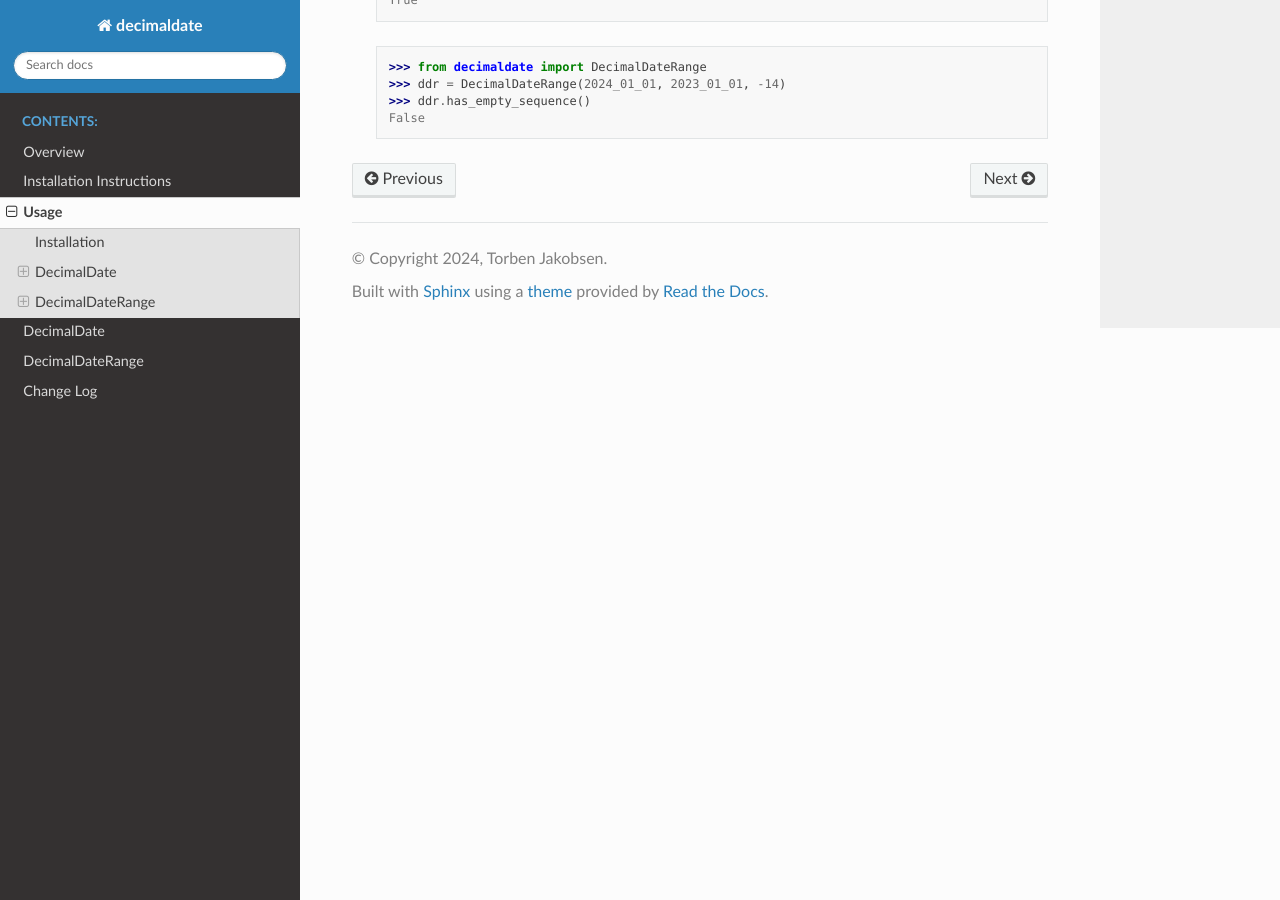
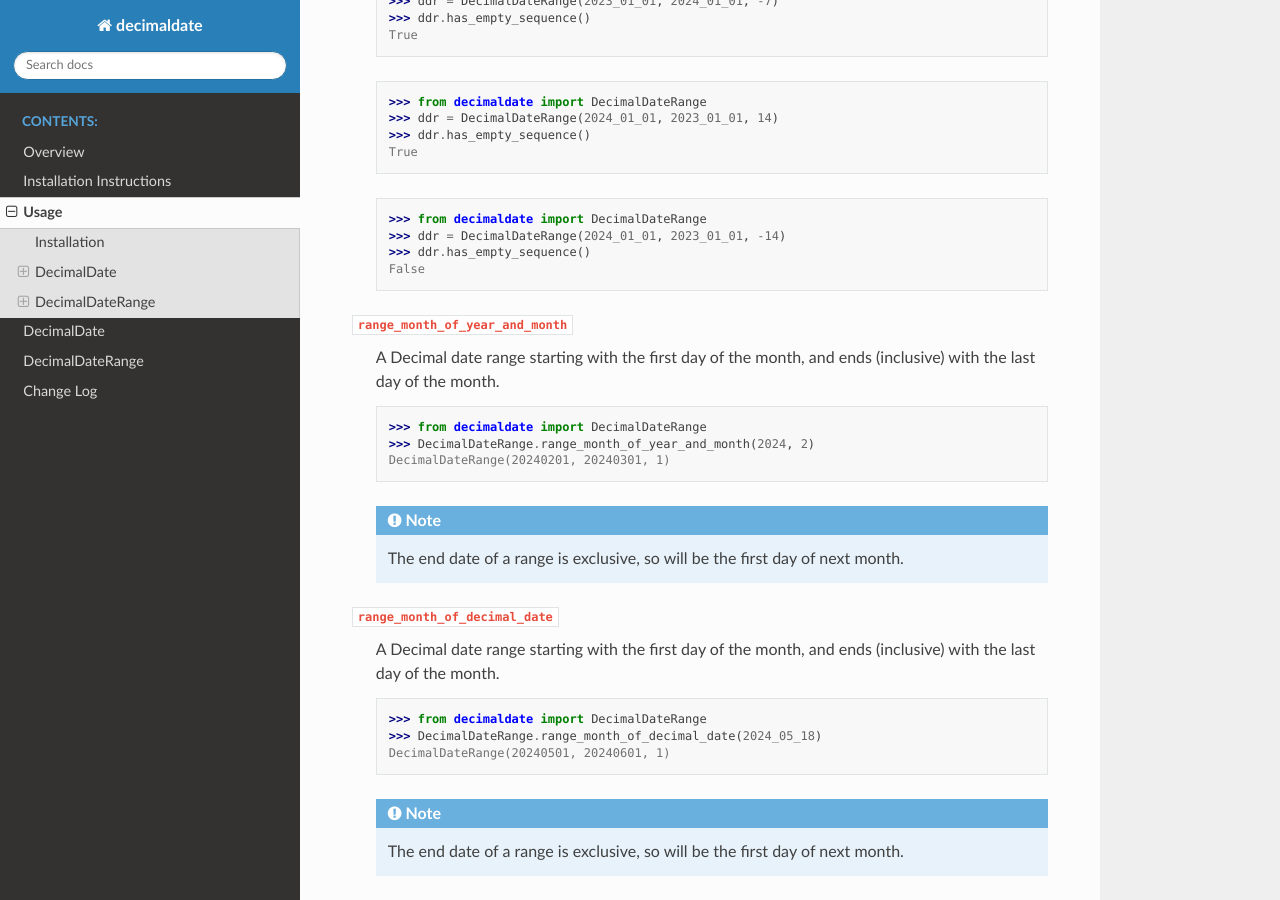
Before and after one commit to TorbenJakobsen/decimaldate, a Sphinx documentation site: the page built from docs/source/usage.rst, in a window 1280 px wide and 900 px high, scrolled down 12402 px. Built offline with Sphinx 7.4.7 and the Read the Docs theme 3.1.0, drawn with Linux system fonts in a browser that asks for light colours; some of the changed text lies outside the part shown.

```diff
--- a/README.rst
+++ b/README.rst
@@ -434,5 +434,4 @@ rstcheck
   Outstanding
 ===============
 
-- ``DecimalDateRange.month(year, month)``
 - ``DecimalDate.randrange(start, stop [, step])``
--- a/docs/source/usage.rst
+++ b/docs/source/usage.rst
@@ -422,6 +422,11 @@ Class Methods
     >>> DecimalDate.diff_days(dd, dd)
     0
 
+``from_ymd``
+    A new ``DecimalDate`` from arguments: year, month, and day.
+
+    >>> DecimalDate.from_ymd(2021,2,14)
+    DecimalDate(20210214)
 
 ====================
   DecimalDateRange
@@ -566,3 +571,26 @@ Instance Methods
     >>> ddr = DecimalDateRange(2024_01_01, 2023_01_01, -14)
     >>> ddr.has_empty_sequence()
     False
+
+
+``range_month_of_year_and_month``
+    A Decimal date range starting with the first day of the month, and ends (inclusive) with the last day of the month.
+
+    >>> from decimaldate import DecimalDateRange
+    >>> DecimalDateRange.range_month_of_year_and_month(2024, 2)
+    DecimalDateRange(20240201, 20240301, 1)
+
+    .. note::
+
+        The end date of a range is exclusive, so will be the first day of next month.
+
+``range_month_of_decimal_date``
+    A Decimal date range starting with the first day of the month, and ends (inclusive) with the last day of the month.
+
+    >>> from decimaldate import DecimalDateRange
+    >>> DecimalDateRange.range_month_of_decimal_date(2024_05_18)
+    DecimalDateRange(20240501, 20240601, 1)
+
+    .. note::
+
+        The end date of a range is exclusive, so will be the first day of next month.
--- a/src/decimaldate/__init__.py
+++ b/src/decimaldate/__init__.py
@@ -1373,7 +1373,7 @@ class DecimalDateRange(object):
     @staticmethod
     def range_month_of_year_and_month(year: int, month: int) -> DecimalDateRange:
         """
-        A Decimal date range starting with the first day of the month and ends with the last day of the month.
+        A Decimal date range starting with the first day of the month, and ends (inclusive) with the last day of the month.
 
         >>> from decimaldate import DecimalDateRange
         >>> DecimalDateRange.range_month_of_year_and_month(2024, 2)
@@ -1402,7 +1402,7 @@ class DecimalDateRange(object):
         dd: DecimalDate | DecimalDateInitTypes | None = None,
     ) -> DecimalDateRange:
         """
-        A Decimal date range starting with the first day of the month and ends with the last day of the month.
+        A Decimal date range starting with the first day of the month, and ends (inclusive) with the last day of the month.
 
         >>> from decimaldate import DecimalDateRange
         >>> DecimalDateRange.range_month_of_decimal_date(2024_05_18)
```
Also changed, not shown: docs/source/changelog.rst (+21 -0 lines), 1 other file.
